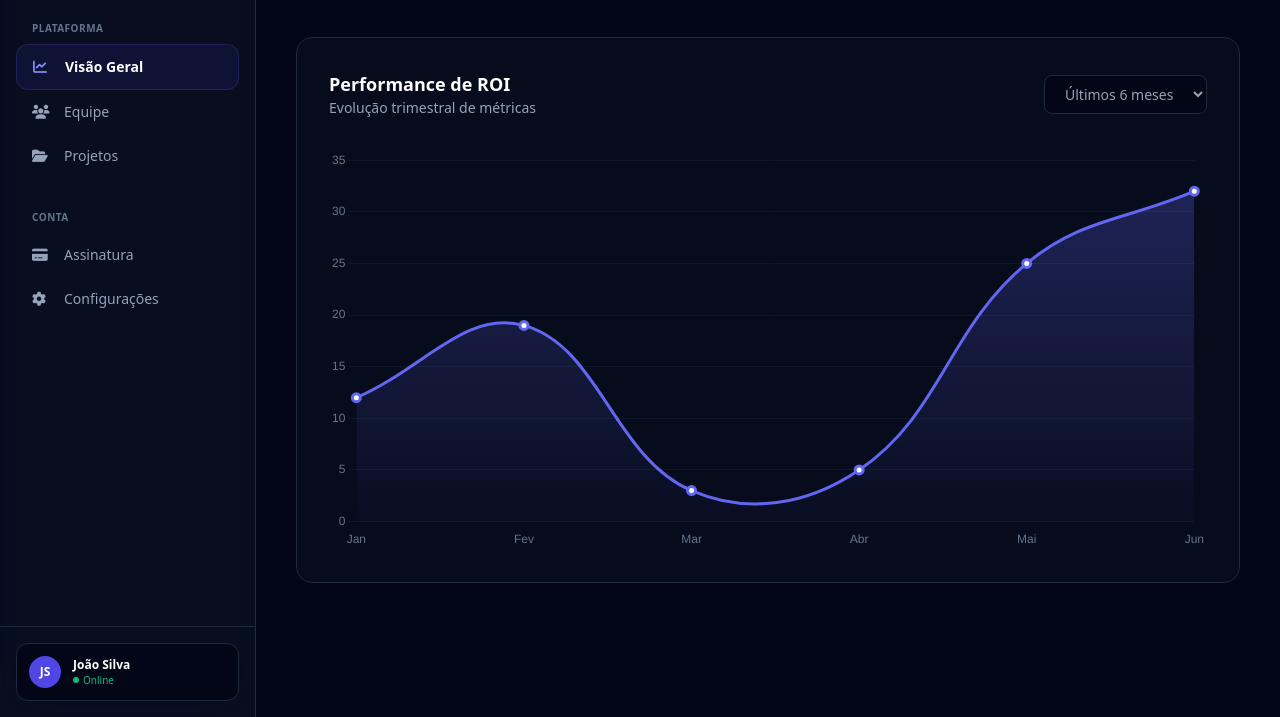
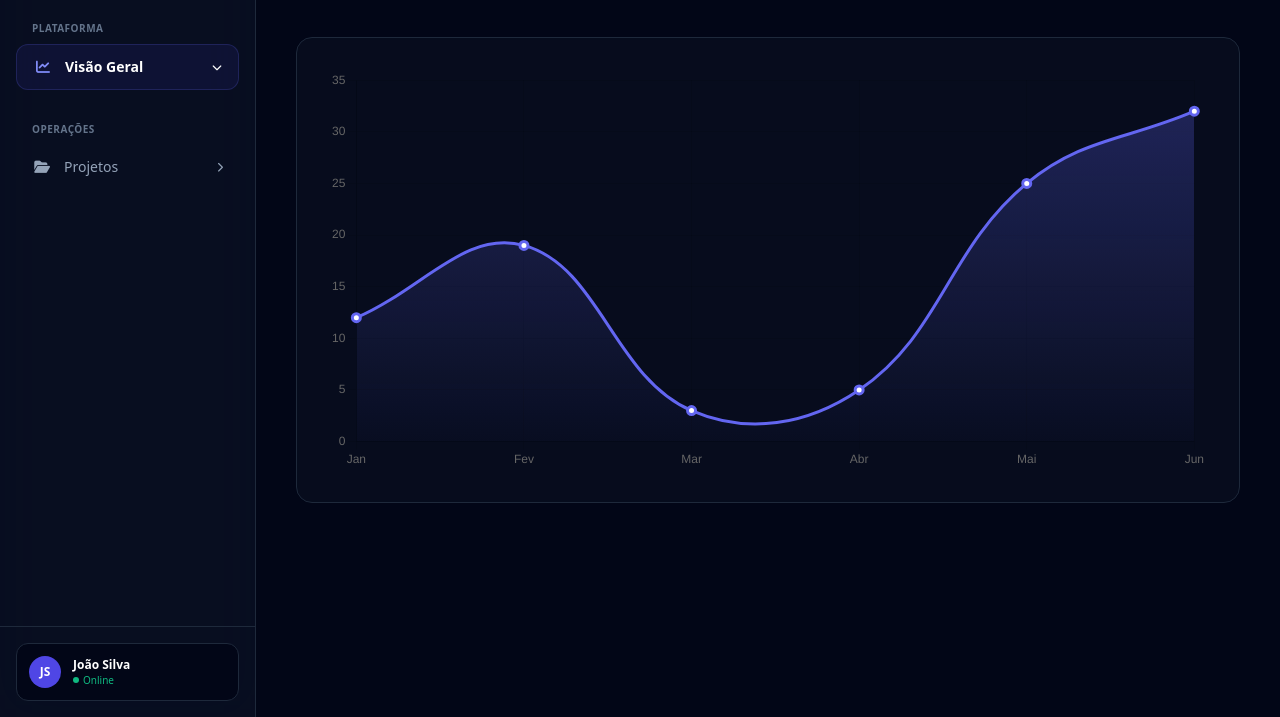
Before and after one commit to wlcpaim/Wlc-2.0pro, a plain HTML site: page dashboard.html in a window 1280 px wide. Shown: the part 83-800 px from the top of the page. Drawn offline with nearby package versions, Linux system fonts and the light colour scheme.

Commit message:
Update v5

```diff
--- a/dashboard.html
+++ b/dashboard.html
@@ -16,27 +16,32 @@
                 <i class="fa-solid fa-cube text-indigo-500"></i> Nexus<span class="text-indigo-500">SaaS</span>
             </a>
         </div>
-        <nav class="flex-1 px-4 py-6 space-y-8">
-            <div>
+        <nav id="nav-accordion" class="flex-1 px-4 py-6 space-y-8">
+            <div class="menu-group">
                 <p class="px-4 text-[10px] font-bold text-slate-500 uppercase tracking-wider mb-2">Plataforma</p>
-                <a href="#" class="flex items-center gap-3 px-4 py-3 text-sm font-semibold text-white bg-indigo-600/10 border border-indigo-500/20 rounded-xl transition-all">
-                    <i class="fa-solid fa-chart-line w-5 text-indigo-400"></i> Visão Geral
-                </a>
-                <a href="#" class="flex items-center gap-3 px-4 py-3 text-sm font-medium text-slate-400 hover:text-white hover:bg-slate-800/50 rounded-xl transition-all">
-                    <i class="fa-solid fa-users w-5"></i> Equipe
-                </a>
-                <a href="#" class="flex items-center gap-3 px-4 py-3 text-sm font-medium text-slate-400 hover:text-white hover:bg-slate-800/50 rounded-xl transition-all">
-                    <i class="fa-solid fa-folder-open w-5"></i> Projetos
-                </a>
+                <div class="nav-item">
+                    <button class="flex w-full items-center justify-between px-4 py-3 text-sm font-semibold text-white bg-indigo-600/10 border border-indigo-500/20 rounded-xl transition-all">
+                        <span class="flex items-center gap-3"><i class="fa-solid fa-chart-line w-5 text-indigo-400"></i> Visão Geral</span>
+                        <i class="fa-solid fa-chevron-down text-[10px]"></i>
+                    </button>
+                    <div class="sub-menu hidden px-4 py-2 space-y-1">
+                        <a href="#" class="block px-4 py-2 text-xs text-slate-400 hover:text-white transition-colors">Analytics Real-time</a>
+                        <a href="#" class="block px-4 py-2 text-xs text-slate-400 hover:text-white transition-colors">Métricas de ROI</a>
+                    </div>
+                </div>
             </div>
-            <div>
-                <p class="px-4 text-[10px] font-bold text-slate-500 uppercase tracking-wider mb-2">Conta</p>
-                <a href="#" class="flex items-center gap-3 px-4 py-3 text-sm font-medium text-slate-400 hover:text-white hover:bg-slate-800/50 rounded-xl transition-all">
-                    <i class="fa-solid fa-credit-card w-5"></i> Assinatura
-                </a>
-                <a href="#" class="flex items-center gap-3 px-4 py-3 text-sm font-medium text-slate-400 hover:text-white hover:bg-slate-800/50 rounded-xl transition-all">
-                    <i class="fa-solid fa-gear w-5"></i> Configurações
-                </a>
+            <div class="menu-group">
+                <p class="px-4 text-[10px] font-bold text-slate-500 uppercase tracking-wider mb-2">Operações</p>
+                <div class="nav-item">
+                    <button class="flex w-full items-center justify-between px-4 py-3 text-sm font-medium text-slate-400 hover:text-white hover:bg-slate-800/50 rounded-xl transition-all">
+                        <span class="flex items-center gap-3"><i class="fa-solid fa-folder-open w-5"></i> Projetos</span>
+                        <i class="fa-solid fa-chevron-right text-[10px]"></i>
+                    </button>
+                    <div class="sub-menu hidden px-4 py-2 space-y-1">
+                        <a href="#" class="block px-4 py-2 text-xs text-slate-400 hover:text-white transition-colors">Projetos Ativos</a>
+                        <a href="#" class="block px-4 py-2 text-xs text-slate-400 hover:text-white transition-colors">Cronogramas</a>
+                    </div>
+                </div>
             </div>
         </nav>
         <div class="p-4 border-t border-slate-800">
@@ -49,26 +54,12 @@
             </div>
         </div>
     </aside>
-
     <div class="flex-1 flex flex-col md:pl-64">
         <header class="h-20 border-b border-slate-800 flex items-center px-10 justify-between">
             <h1 class="text-lg font-semibold text-white">Visão Geral</h1>
-            <button class="flex items-center gap-2 px-4 py-2 bg-slate-900 border border-slate-800 rounded-lg text-sm text-slate-400 hover:text-white hover:border-slate-700 transition-all">
-                <i class="fa-solid fa-arrow-down-from-bracket"></i> Exportar Relatório
-            </button>
         </header>
-        <main class="p-10 space-y-8">
+        <main class="p-10">
             <div class="bg-slate-900/40 border border-slate-800 p-8 rounded-2xl backdrop-blur-sm">
-                <div class="flex justify-between items-center mb-8">
-                    <div>
-                        <h2 class="text-lg font-bold text-white">Performance de ROI</h2>
-                        <p class="text-slate-400 text-sm">Evolução trimestral de métricas</p>
-                    </div>
-                    <select class="bg-slate-950 border border-slate-800 rounded-lg px-4 py-2 text-sm text-slate-400 outline-none cursor-pointer focus:border-indigo-500 transition-colors">
-                        <option>Últimos 6 meses</option>
-                        <option>Último ano</option>
-                    </select>
-                </div>
                 <div class="h-[400px] w-full">
                     <canvas id="roiChart"></canvas>
                 </div>
--- a/script.js
+++ b/script.js
@@ -1,4 +1,27 @@
 document.addEventListener('DOMContentLoaded', () => {
+    // Accordion Navigation Logic
+    const navItems = document.querySelectorAll('.nav-item > button');
+
+    navItems.forEach(btn => {
+        btn.addEventListener('click', () => {
+            const parent = btn.parentElement;
+            const subMenu = parent.querySelector('.sub-menu');
+            const isClosed = subMenu.classList.contains('hidden');
+
+            // Close others
+            document.querySelectorAll('.sub-menu').forEach(m => m.classList.add('hidden'));
+            document.querySelectorAll('.nav-item > button i.fa-chevron-down').forEach(i => {
+                i.className = 'fa-solid fa-chevron-right text-[10px]';
+            });
+
+            if (isClosed) {
+                subMenu.classList.remove('hidden');
+                btn.querySelector('i:last-child').className = 'fa-solid fa-chevron-down text-[10px]';
+            }
+        });
+    });
+
+    // Chart Logic
     const ctx = document.getElementById('roiChart');
     if (ctx) {
         const gradient = ctx.getContext('2d').createLinearGradient(0, 0, 0, 400);
@@ -10,7 +33,6 @@ document.addEventListener('DOMContentLoaded', () => {
             data: {
                 labels: ['Jan', 'Fev', 'Mar', 'Abr', 'Mai', 'Jun'],
                 datasets: [{
-                    label: 'ROI (%)',
                     data: [12, 19, 3, 5, 25, 32],
                     borderColor: '#6366f1',
                     backgroundColor: gradient,
@@ -21,31 +43,7 @@ document.addEventListener('DOMContentLoaded', () => {
                     pointBackgroundColor: '#ffffff'
                 }]
             },
-            options: {
-                responsive: true,
-                maintainAspectRatio: false,
-                plugins: {
-                    legend: { display: false },
-                    tooltip: {
-                        backgroundColor: '#020617',
-                        borderColor: '#1e293b',
-                        borderWidth: 1,
-                        padding: 12
-                    }
-                },
-                scales: {
-                    y: {
-                        grid: { color: '#0f172a' },
-                        ticks: { color: '#64748b' },
-                        border: { display: false }
-                    },
-                    x: {
-                        grid: { display: false },
-                        ticks: { color: '#64748b' },
-                        border: { display: false }
-                    }
-                }
-            }
+            options: { responsive: true, maintainAspectRatio: false, plugins: { legend: { display: false } } }
         });
     }
 });
```
